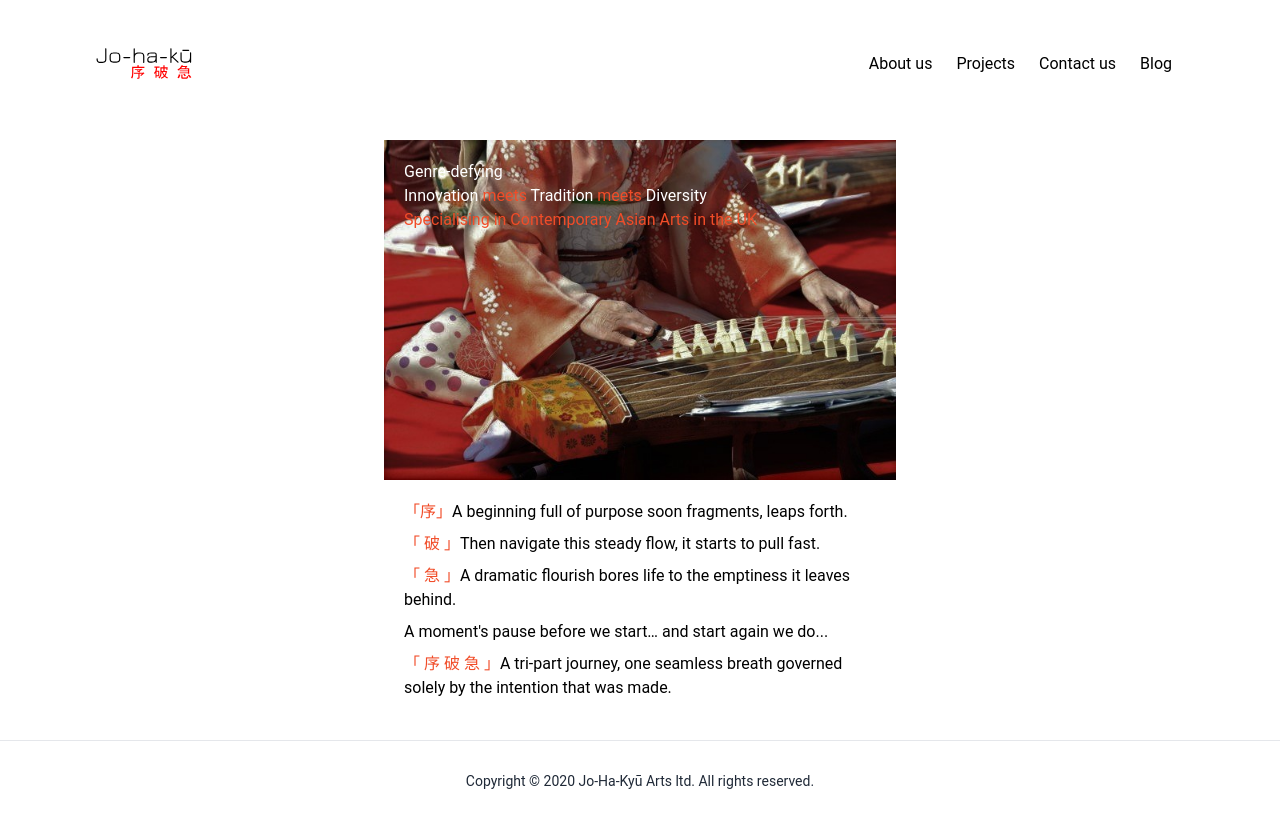
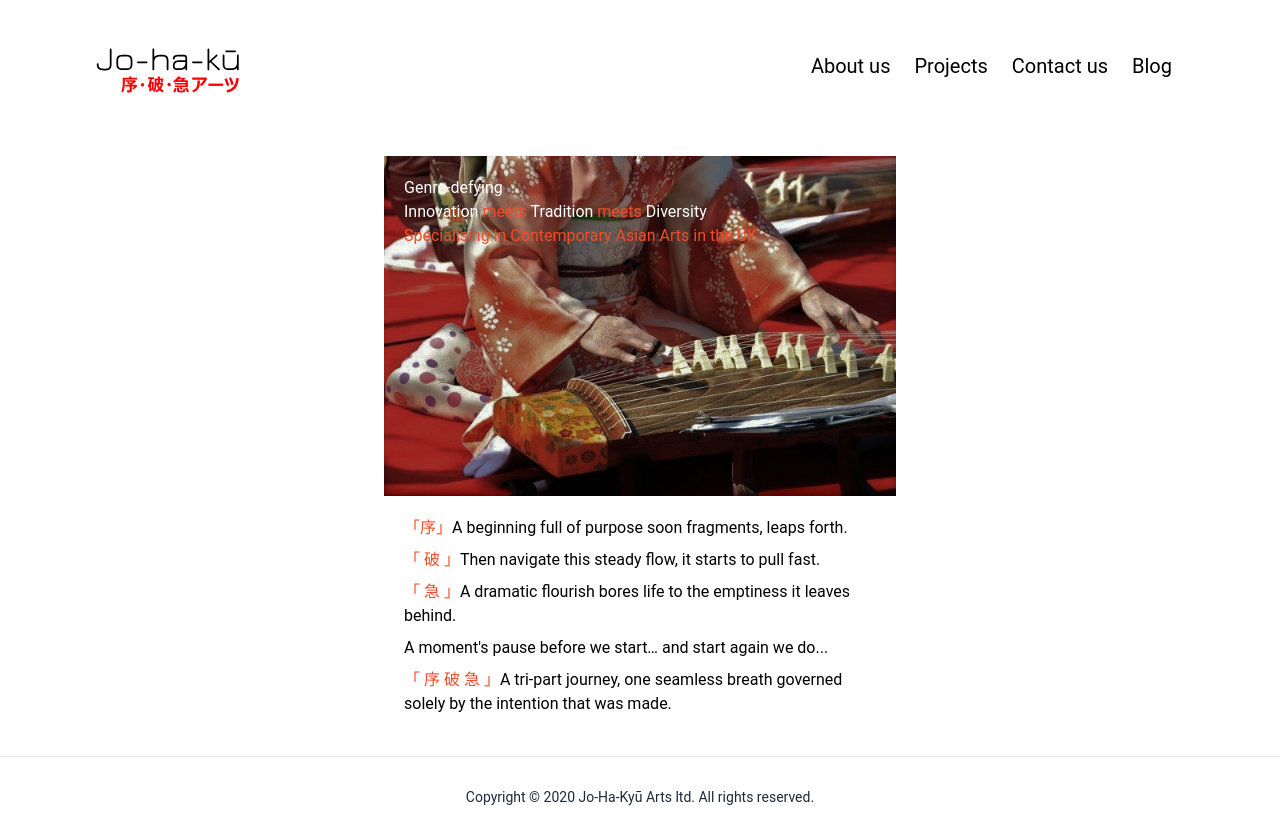
Before and after one commit to christocarr/johakyu, a Next.js app: page / in a window 1280 px wide. Built offline with nearby package versions, Linux system fonts and the light colour scheme.

Commit message:
Modify: nav logo and nav layout

```diff
--- a/components/NavBar.js
+++ b/components/NavBar.js
@@ -11,34 +11,34 @@ function NavBar() {
 	}
 
 	return (
-		<nav className="sm:flex justify-between align-top">
-			<div className="flex align-center justify-between">
-				<div className="w-24 h-8 cursor-pointer">
+		<nav className="sm:flex justify-between content-start">
+			<div className="flex justify-between align-middle">
+				<div className="w-28 cursor-pointer lg:w-32 xl:w-36">
 					<Link href="/">
-						<img src="/static/images/johaku-logo.svg" alt="Johayu logo" />
+						<img className="w-full" src="/static/images/johaku-logo.svg" alt="Johayu logo" />
 					</Link>
 				</div>
 				<div className="sm:hidden">
-					<button onClick={handleClick} className={`font-roboto focus:text-gray-700 hover:text-gray-700 ${isMenuOpen ? "hidden" : "block"}`} type="button">Menu</button>
+					<button onClick={handleClick} className={`font-jura focus:text-gray-700 hover:text-gray-700 menu ${isMenuOpen ? "hidden" : "block"}`} type="button"><span>Menu</span></button>
 					<svg onClick={handleClick} className={`w-6 h-6 ${!isMenuOpen ? "hidden" : "block"}`} xmlns="http://www.w3.org/2000/svg" fill="none" viewBox="0 0 24 24" stroke="currentColor">
 						<path strokeLinecap="round" strokeLinejoin="round" strokeWidth={2} d="M6 18L18 6M6 6l12 12" />
 					</svg>
 				</div>
 			</div>
 
-			<div className={`-ml-2 pt-5 ${isMenuOpen ? "block" : "hidden"} sm:flex sm:py-0`}>
+			<div className={`-ml-2 pt-5 ${isMenuOpen ? "block" : "hidden"} sm:flex sm:py-0 xl:text-xl`}>
 				<Link href="/about">
 					{/* <a className="block px-2 py-1 mt-1 font-jura sm:m-0 sm:px-3"><span className="hover:bg-brand-red hover:text-white english-text">About us</span><span className="hover:bg-brand-red hover:text-white japanese-text">私たちに関しては</span></a> */}
-					<a className="block px-2 py-1 mt-1 font-jura hover:bg-brand-red hover:text-white english-text sm:m-0 sm:px-3 about"><span>About us</span></a>
+					<a className="block px-2 py-2 mt-1 leading-none font-jura hover:bg-brand-red hover:text-white english-text sm:m-0 sm:px-3 about"><span>About us</span></a>
 				</Link>
 				<Link href="/projects">
-					<a className="block px-2 py-1 mt-1 font-jura hover:bg-brand-red hover:text-white sm:m-0 sm:px-3 projects"><span>Projects</span></a>
+					<a className="block px-2 py-2 mt-1 leading-none font-jura hover:bg-brand-red hover:text-white sm:m-0 sm:px-3 projects"><span>Projects</span></a>
 				</Link>
 				<Link href="/contact">
-					<a className="block px-2 py-1 mt-1 font-jura hover:bg-brand-red hover:text-white sm:m-0 sm:px-3 contact"><span>Contact us</span></a>
+					<a className="block px-2 py-2 mt-1 leading-none font-jura hover:bg-brand-red hover:text-white sm:m-0 sm:px-3 contact"><span>Contact us</span></a>
 				</Link>
 				<Link href="/blog">
-					<a className="block px-2 py-1 font-jura hover:bg-brand-red hover:text-white sm:px-3 blog"><span>Blog</span></a>
+					<a className="block px-2 py-2 leading-none font-jura hover:bg-brand-red hover:text-white sm:px-3 blog"><span>Blog</span></a>
 				</Link>
 			</div>
 		</nav>
--- a/styles/tailwind.css
+++ b/styles/tailwind.css
@@ -45,3 +45,11 @@
 .blog:hover::before {
 	content: 'ブログ';
 }
+
+.menu:hover span {
+	display: none;
+}
+
+.menu:hover::before {
+	content: 'メニュー';
+}
```
Also changed, not shown: public/static/images/johaku-logo.svg.
